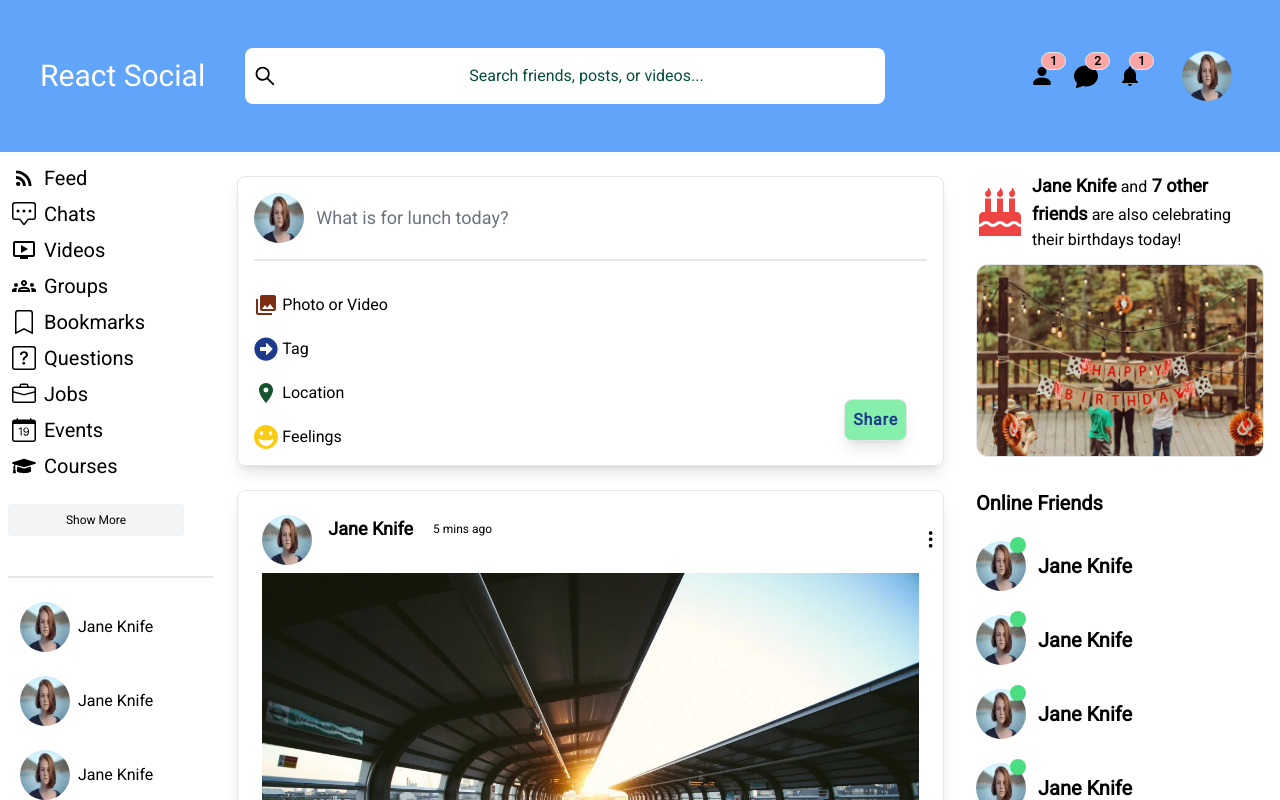
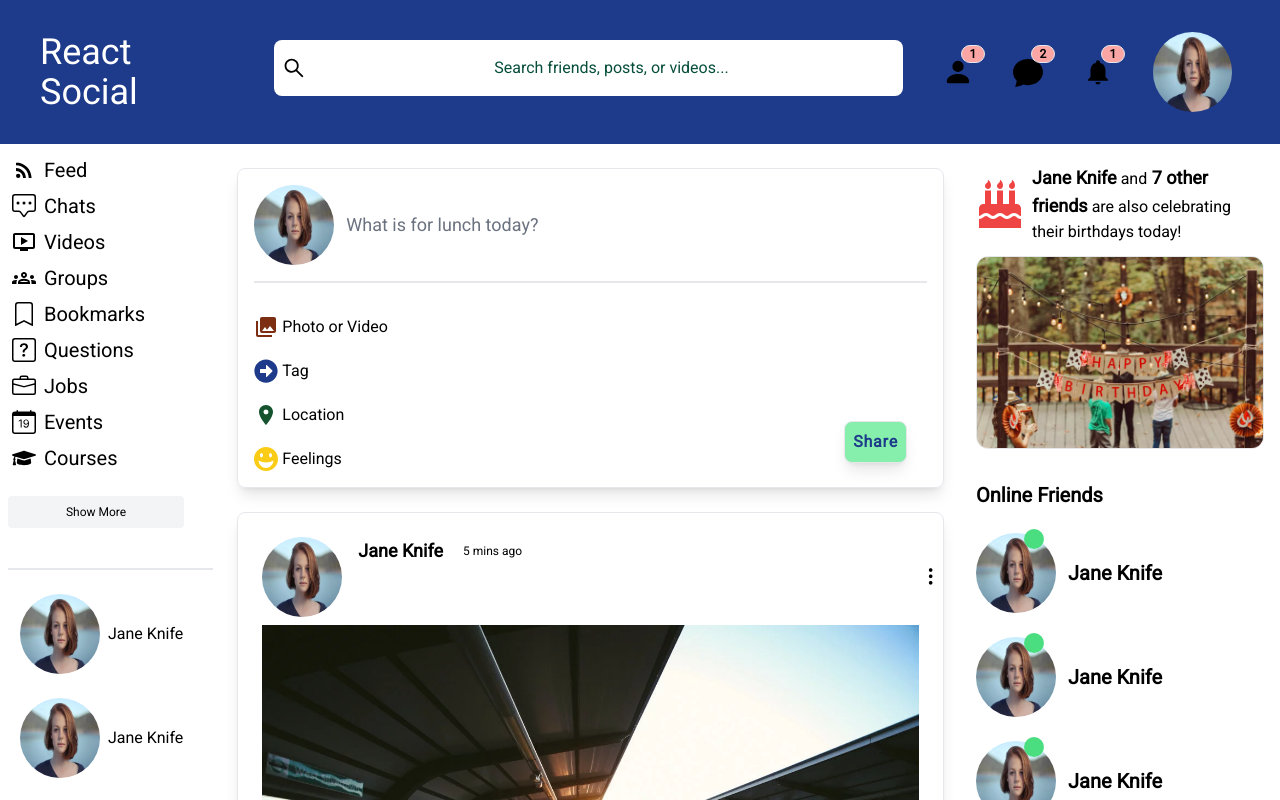
Before and after one commit to xiraynedev/react-social, a React app: page / in a window 1280 px wide. Shown: the top 800 px of the page. Built offline with nearby package versions, Linux system fonts and the light colour scheme.

Commit message:
refactor code and replace person profile picture

```diff
--- a/src/components/FriendListItem/FriendListItem.tsx
+++ b/src/components/FriendListItem/FriendListItem.tsx
@@ -9,7 +9,7 @@ interface FriendListItemProps {
 export const FriendListItem: FC<FriendListItemProps> = ({person1ProfilePicture, text, altText}) => {
   return (
     <li className='flex flex-col md:flex-row items-center gap-2 ml-3 mt-6'>
-      <img className='rounded-full' src={person1ProfilePicture} alt="friend profile picture"/>
+      <img className='rounded-full w-20 h-20' src={person1ProfilePicture} alt="friend profile picture"/>
       <span>{text}</span>
     </li>
   );
--- a/src/components/OnlineFriend/OnlineFriend.tsx
+++ b/src/components/OnlineFriend/OnlineFriend.tsx
@@ -8,9 +8,9 @@ export const OnlineFriend: FC = () => {
       <div className='relative'>
         <img
           src={person1ProfilePicture} alt="person 1 profile picture"
-          className="rounded-full"
+          className="rounded-full w-20 h-20"
         />
-        <span className='bg-green-400 w-4 h-4 rounded-full absolute -top-1 right-0'></span>
+        <span className='bg-green-400 w-5 h-5 rounded-full absolute -top-1 right-3'></span>
       </div>
       <p className="font-bold text-xl">Jane Knife</p>
     </div>
--- a/src/components/Post/Post.tsx
+++ b/src/components/Post/Post.tsx
@@ -12,7 +12,7 @@ export const Post: FC = () => {
         <img
           src={person1ProfilePicture}
           alt="person 1 profile picture"
-          className="rounded-full mb-2 md:mb-0 self-start"
+          className="rounded-full mb-2 md:mb-0 self-start w-20 h-20"
         />
         <div className='flex flex-col lg:flex-row self-start items-center lg:gap-5'>
           <p className="self-start lg:self-center font-bold text-lg">Jane Knife</p>
--- a/src/components/Share/Share.tsx
+++ b/src/components/Share/Share.tsx
@@ -10,7 +10,7 @@ export const Share: FC = () => {
         <img
           src={person1ProfilePicture}
           alt="person 1 profile picture"
-          className="rounded-full"
+          className="rounded-full w-20 h-20"
         />
         <p className="text-gray-500 text-lg">What is for lunch today?</p>
       </div>
--- a/src/components/TopBar/TopBar.tsx
+++ b/src/components/TopBar/TopBar.tsx
@@ -8,11 +8,11 @@ const person1Profile = require('../../assets/persons/person1-profile.webp');
 export const TopBar: FC = () => {
   return (
       <header
-        className="bg-blue-400 sticky top-0 z-10 pt-6 lg:py-8 lg:flex items-center">
+        className="bg-blue-900 sticky pb-8 top-0 z-10 pt-6 lg:py-8 lg:flex items-center">
         <div>
-          <h1 className='text-center text-3xl text-white mx-10'>React Social</h1>
+          <h1 className='text-4xl pb-5 lg:pb-0 text-white mx-10'>React Social</h1>
         </div>
-        <div className="flex items-center w-11/12 mx-auto p-2 my-4 rounded-lg bg-white
+        <div className="flex items-center w-11/12 mx-auto p-2 mt-14 lg:mt-0 mb-2 rounded-lg bg-white
         lg:w-1/2 lg:justify-between">
           <AiOutlineSearch className='text-2xl'/>
           <input
@@ -21,25 +21,25 @@ export const TopBar: FC = () => {
             className='w-8/12 p-2 placeholder:text-emerald-900 outline-0'
           />
         </div>
-        <div className='hidden lg:visible lg:flex flex-1 justify-end gap-5 mx-10'>
+        <div className='hidden lg:block lg:flex justify-center items-center gap-10 mx-10'>
             <div className="flex relative">
-              <BsFillPersonFill className='text-2xl'/>
+              <BsFillPersonFill className='text-3xl'/>
               <span className='absolute -top-3 -right-3 bg-red-300 font-bold border rounded-full text-xs px-2'>1</span>
             </div>
             <div className="flex relative">
-              <BsFillChatFill className='text-2xl'/>
+              <BsFillChatFill className='text-3xl'/>
               <span className='absolute -top-3 -right-3 bg-red-300 font-bold border rounded-full text-xs px-2'>2</span>
             </div>
             <div className="flex relative">
-              <MdNotifications className='text-2xl'/>
+              <MdNotifications className='text-3xl'/>
               <span className='absolute -top-3 -right-3 bg-red-300 font-bold border rounded-full text-xs px-2'>1</span>
             </div>
         </div>
-            <div className='invisible lg:visible mr-12'>
+            <div className='absolute top-3 -right-5 lg:static mr-12'>
               <img
                 src={person1Profile}
                 alt="profile picture of person 1"
-                className='rounded-full'
+                className='rounded-full w-20 h-20'
               />
             </div>
       </header>
--- a/src/global.scss
+++ b/src/global.scss
@@ -7,3 +7,7 @@
 body {
   font-family: 'Roboto', sans-serif;
 }
+
+img {
+  max-width: 100%;
+}
```
Also changed, not shown: src/assets/persons/person1-profile.webp.
